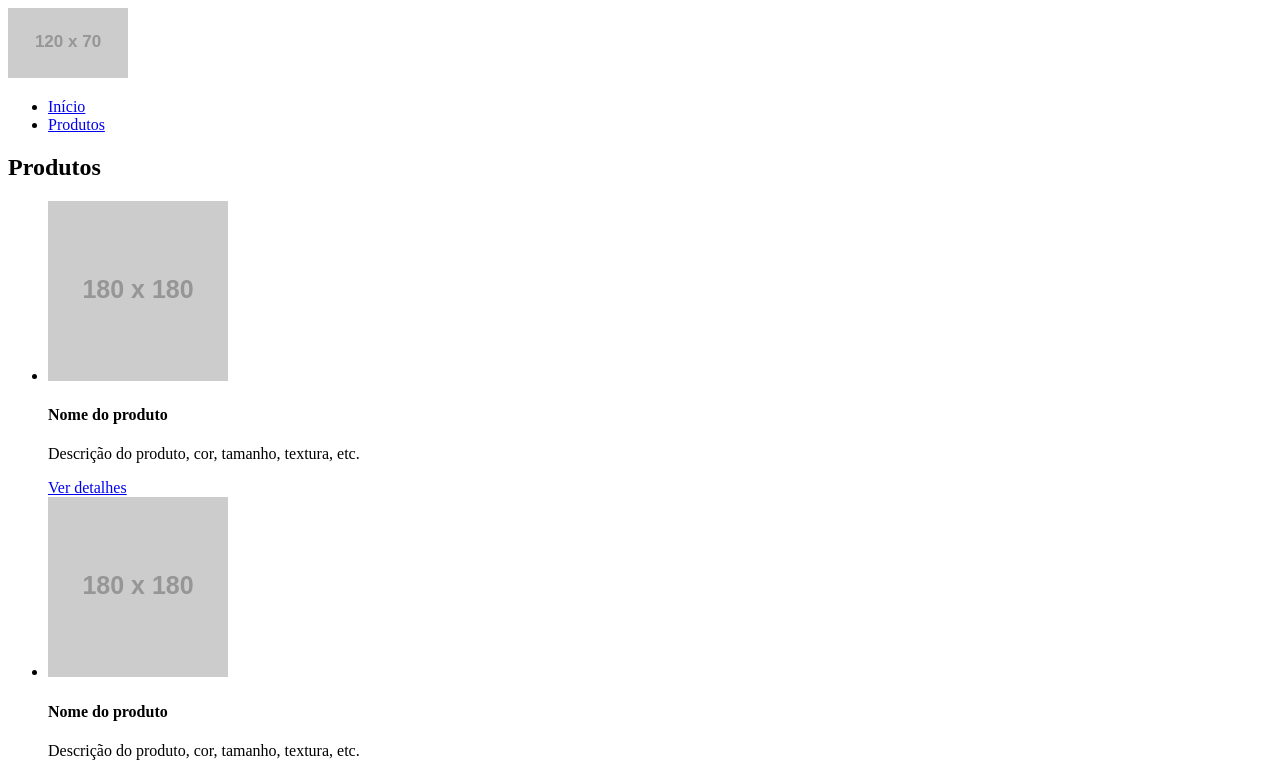
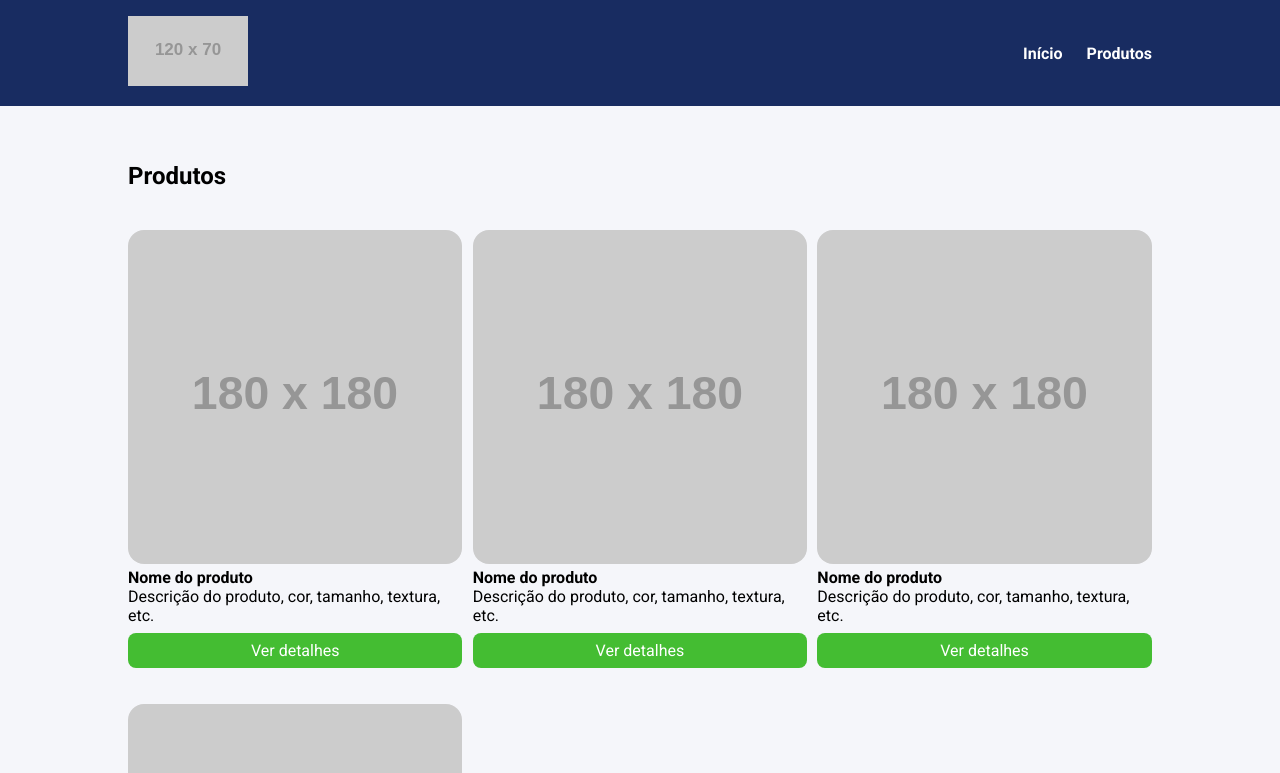
Before and after one commit to 4bneer/projeto_exercicioLess, a website: page src/index.html in a window 1280 px wide. Shown: the top 773 px of the page. Drawn offline with Linux system fonts and the light colour scheme; placeholder pictures from the web are drawn by us.

Commit message:
feat: tarefa finalizada

```diff
--- a/FrontEnd m17_supportmaterial_exercise_styles.css
+++ /dev/null
@@ -1,102 +0,0 @@
-* {
-    margin: 0;
-    padding: 0;
-    box-sizing: border-box;
-    font-family: Roboto, sans-serif;
-}
-
-body {
-    background-color: #f5f6fa;
-}
-
-li {
-    list-style: none;
-}
-
-.container {
-    max-width: 1024px;
-    width: 100%;
-    margin: 0 auto;
-}
-
-header {
-    background-color: #182C61;
-    position: sticky;
-    top: 0;
-    left: 0;
-}
-
-header .container {
-    display: flex;
-    justify-content: space-between;
-    align-items: center;
-    padding: 16px 0;
-}
-
-.menu {
-    display: flex;
-}
-
-.menu li {
-    font-weight: bold;
-    margin-left: 24px;
-}
-
-.menu li a {
-    color: #fff;
-    text-decoration: none;
-}
-
-section {
-    padding: 56px 0;
-}
-
-.products {
-    margin-top: 40px;
-    display: grid;
-    grid-template-columns: repeat(3, 32.66%);
-    column-gap: 1%;
-    row-gap: 4%;
-    width: 100%;
-}
-
-.product-item img {
-    width: 100%;
-    border-radius: 16px;
-}
-
-.product-button {
-    display: block;
-    background-color: #44bd32;
-    color: #fff;
-    text-align: center;
-    padding: 8px 0;
-    border-radius: 8px;
-    margin-top: 8px;
-    text-decoration: none;
-}
-
-.product-button:hover {
-    background-color: #4cd137;
-}
-
-@media screen and (max-width: 1023px) {
-    .container {
-        max-width: 80%;
-    }
-
-    .products {
-        grid-template-columns: repeat(2, 48.5%);
-        column-gap: 3%;
-    }
-}
-
-@media screen and (max-width: 767px) {
-    .products {
-        display: block;
-    }
-
-    .product-item  {
-        margin-bottom: 32px;
-    }
-}
--- a/FrontEnd m17_supportmaterial_execise_index.html
+++ b/src/index.html
@@ -8,7 +8,7 @@
     <link rel="preconnect" href="https://fonts.googleapis.com">
     <link rel="preconnect" href="https://fonts.gstatic.com" crossorigin>
     <link href="https://fonts.googleapis.com/css2?family=Roboto:wght@400;700&display=swap" rel="stylesheet">
-    <link rel="stylesheet" href="styles.css">
+    <link rel="stylesheet" href="../build/styles/main.css">
 </head>
 <body>
     <header>
@@ -32,43 +32,43 @@
         <div class="container">
             <h2>Produtos</h2>
             <ul class="products">
-                <li class="product-item">
+                <li class="products-item">
                     <img src="https://via.placeholder.com/180x180" />
                     <h4>Nome do produto</h4>
                     <p>
                         Descrição do produto, cor, tamanho, textura, etc.
                     </p>
-                    <a href="#" class="product-button">
+                    <a href="#" class="products-button">
                         Ver detalhes
                     </a>
                 </li>
-                <li class="product-item">
+                <li class="products-item">
                     <img src="https://via.placeholder.com/180x180" />
                     <h4>Nome do produto</h4>
                     <p>
                         Descrição do produto, cor, tamanho, textura, etc.
                     </p>
-                    <a href="#" class="product-button">
+                    <a href="#" class="products-button">
                         Ver detalhes
                     </a>
                 </li>
-                <li class="product-item">
+                <li class="products-item">
                     <img src="https://via.placeholder.com/180x180" />
                     <h4>Nome do produto</h4>
                     <p>
                         Descrição do produto, cor, tamanho, textura, etc.
                     </p>
-                    <a href="#" class="product-button">
+                    <a href="#" class="products-button">
                         Ver detalhes
                     </a>
                 </li>
-                <li class="product-item">
+                <li class="products-item">
                     <img src="https://via.placeholder.com/180x180" />
                     <h4>Nome do produto</h4>
                     <p>
                         Descrição do produto, cor, tamanho, textura, etc.
                     </p>
-                    <a href="#" class="product-button">
+                    <a href="#" class="products-button">
                         Ver detalhes
                     </a>
                 </li>
--- /dev/null
+++ b/src/styles/main.less
@@ -0,0 +1,107 @@
+@import './maps.less';
+@import './variaveis.less';
+@breakpointMobile: ~'(max-width: 767px)';
+@breakpointTablet: ~'(max-width: 1023px)';
+
+* {
+    box-sizing: border-box;
+    margin: 0;
+    padding: 0;
+    font-family: Roboto, sans-serif;
+}
+
+body {
+    background-color: @backgroundColor;
+}
+
+li {
+    list-style: none;
+}
+
+.container {
+    max-width: 1024px;
+    width: 100%;
+    margin: 0 auto;
+}
+
+header {
+    background-color: @mainColor;
+    position: sticky;
+    top: 0;
+    left: 0;
+
+    .container {
+        display: flex;
+        justify-content: space-between;
+        align-items: center;
+        padding: 16px 0;
+    }
+
+    .menu {
+        display: flex;
+
+        li {
+            font-weight: bold;
+            margin-left: 24px;
+
+            a {
+                color: #fff;
+                text-decoration: none;
+            }
+        }
+    }
+}
+
+section {
+    padding: 56px 0;
+}
+
+.products {
+    margin-top: 40px;
+    display: grid;
+    grid-template-columns: repeat(3, 32.66%);
+    column-gap: 1%;
+    row-gap: 4%;
+    width: 100%;
+
+    &-item img {
+        width: 100%;
+        border-radius: 16px;
+    }
+
+    &-button {
+        display: block;
+        background-color: #btnColors[buttonColor];
+        color: #fff;
+        text-align: center;
+        padding: 8px 0;
+        border-radius: 8px;
+        margin-top: 8px;
+        text-decoration: none;
+
+        &:hover {
+            background-color: #btnColors[buttonHoverColor];
+        }
+    }
+}
+
+@media @breakpointTablet {
+    .container {
+        max-width: 80%;
+    }
+
+    .products {
+        grid-template-columns: repeat(2, 48.5%);
+        column-gap: 3%;
+    }
+}
+
+@media @breakpointMobile {
+    .products {
+        display: block;
+    }
+
+    .products-item {
+        margin-bottom: 32px;
+    }
+}
--- /dev/null
+++ b/src/styles/maps.less
@@ -0,0 +1,4 @@
+#btnColors {
+    buttonColor: #44bd32;
+    buttonHoverColor: #4cd137;
+}
--- /dev/null
+++ b/src/styles/variaveis.less
@@ -0,0 +1,2 @@
+@mainColor: #182C61;
+@backgroundColor: #f5f6fa;
```
Also changed, not shown: package.json (added, +24 -0 lines), build/styles/main.css (added), images/github.svg (deleted), images/instagram.svg (deleted), images/linkedin.svg (deleted), images/mail.svg (deleted), 2 other files.
